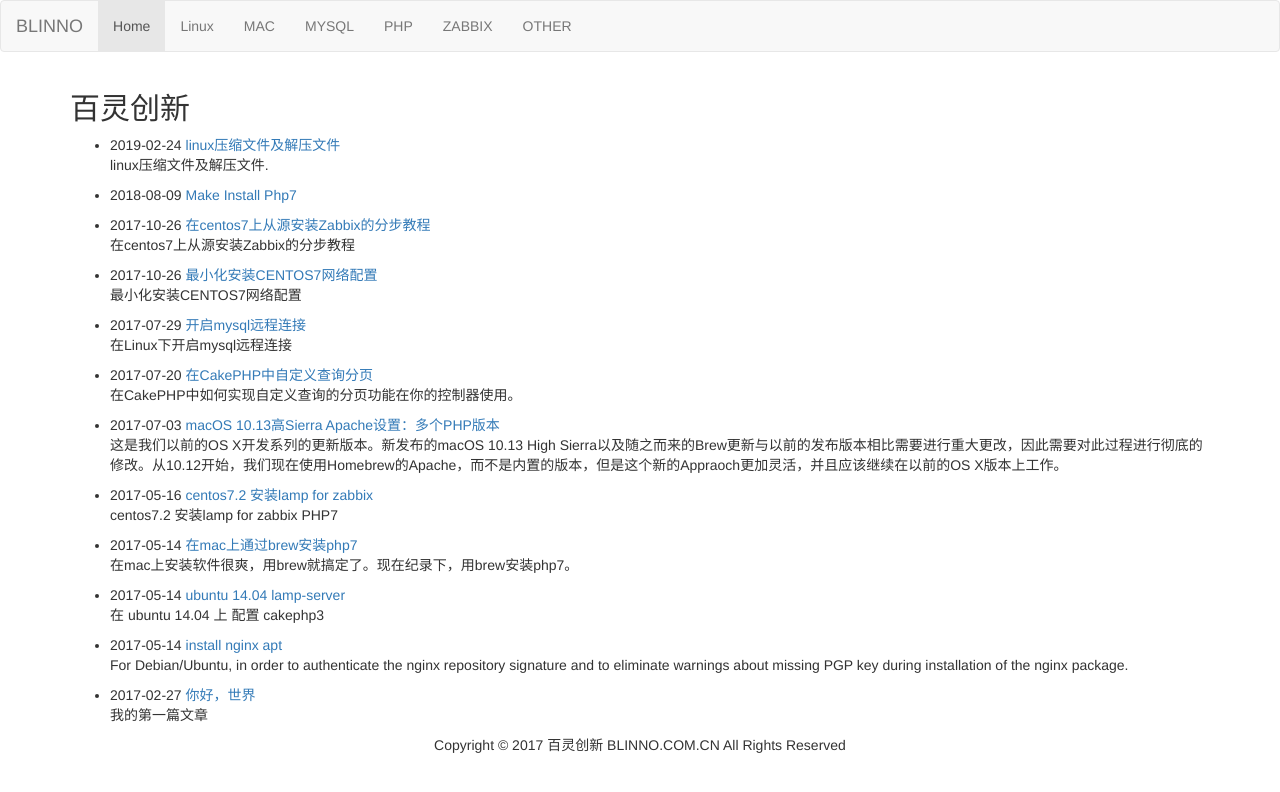
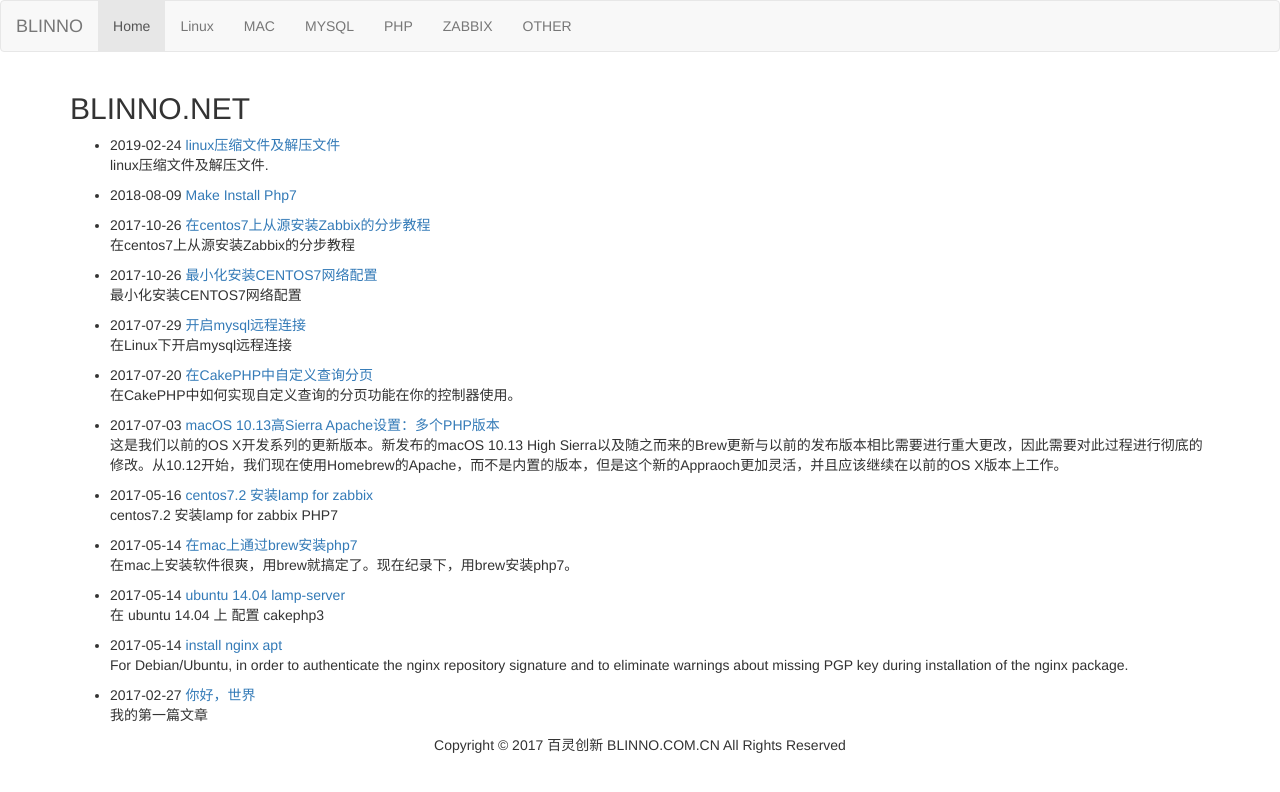
Before and after one commit to mxj333/blinno, a Jekyll site: the page built from index.html, in a window 1280 px wide. Shown: the top 792 px of the page. Built offline with Jekyll 4.4.1, drawn with Linux system fonts in a browser that asks for light colours.

Commit message:
UPDATE BLINNO

```diff
--- a/index.html
+++ b/index.html
@@ -1,6 +1,6 @@
 ---
 layout: default
-title: 百灵创新
+title: BLINNO.NET
 ---
 <h2>{{ page.title }}</h2>
 <ul>
```
